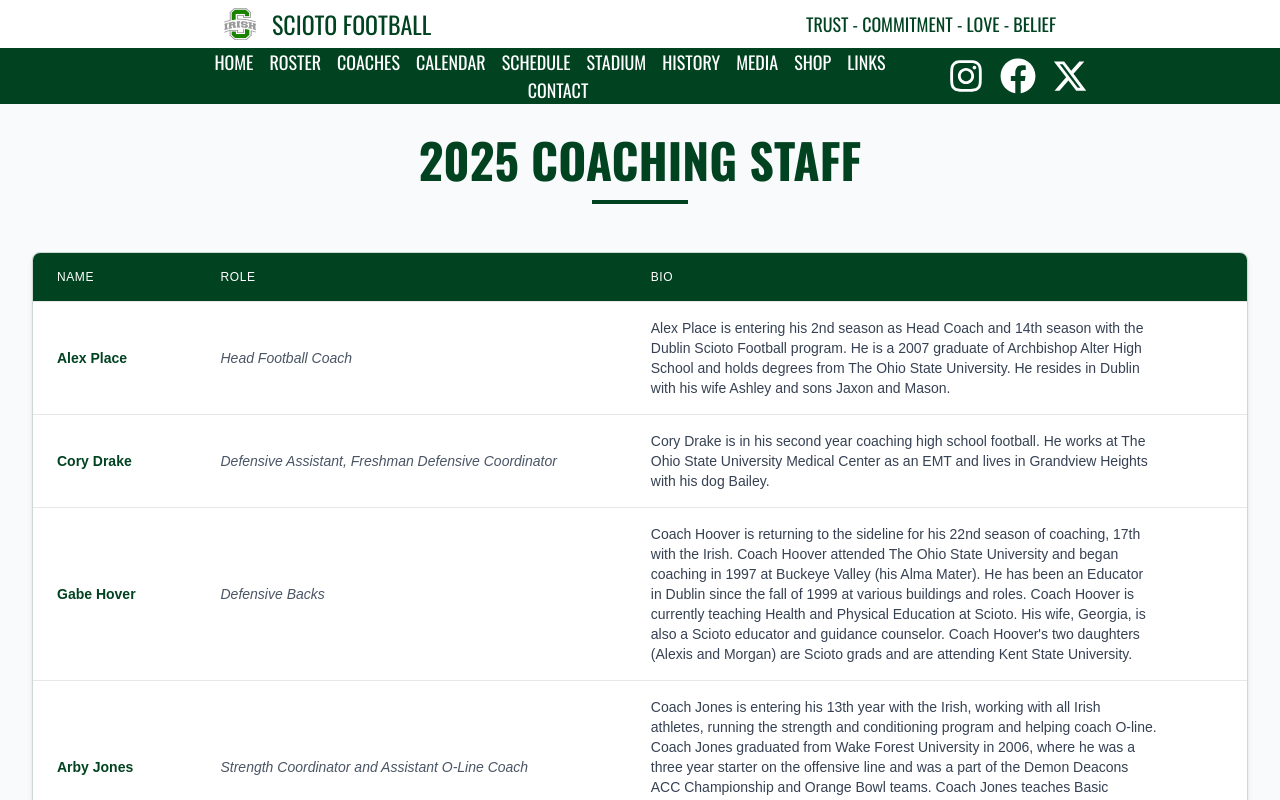
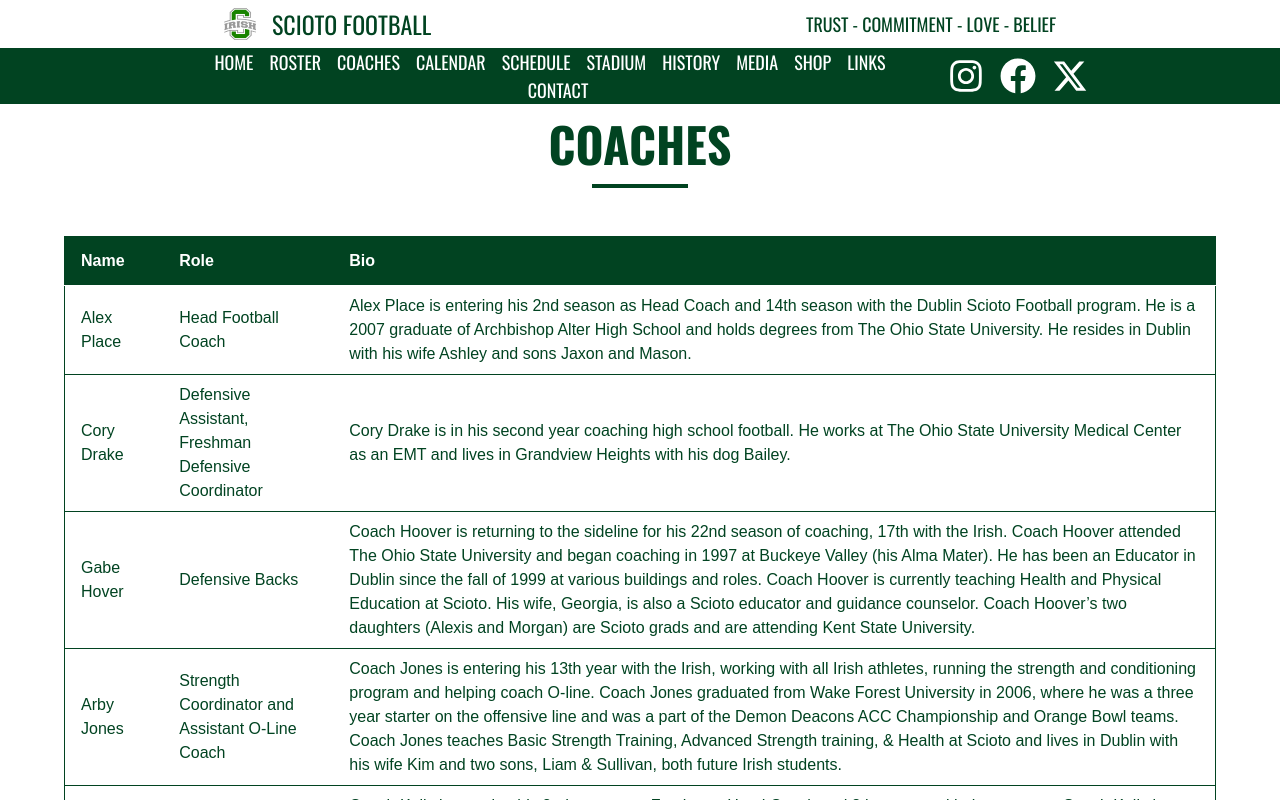
Before and after one commit to moham3dk/scioto-football-website, a Next.js app: page /coaches in a window 1280 px wide. Shown: the top 800 px of the page. Built offline with nearby package versions, Linux system fonts and the light colour scheme.

Commit message:
maintain consistent styling

```diff
--- a/app/coaches/page.tsx
+++ b/app/coaches/page.tsx
@@ -15,7 +15,7 @@ const Page = () => {
     {
       name: "Gabe Hover",
       role: "Defensive Backs",
-      bio: "Coach Hoover is returning to the sideline for his 22nd season of coaching, 17th with the Irish. Coach Hoover attended The Ohio State University and began coaching in 1997 at Buckeye Valley (his Alma Mater). He has been an Educator in Dublin since the fall of 1999 at various buildings and roles. Coach Hoover is currently teaching Health and Physical Education at Scioto. His wife, Georgia, is also a Scioto educator and guidance counselor. Coach Hoover's two daughters (Alexis and Morgan) are Scioto grads and are attending Kent State University.",
+      bio: "Coach Hoover is returning to the sideline for his 22nd season of coaching, 17th with the Irish. Coach Hoover attended The Ohio State University and began coaching in 1997 at Buckeye Valley (his Alma Mater). He has been an Educator in Dublin since the fall of 1999 at various buildings and roles. Coach Hoover is currently teaching Health and Physical Education at Scioto. His wife, Georgia, is also a Scioto educator and guidance counselor. Coach Hoover’s two daughters (Alexis and Morgan) are Scioto grads and are attending Kent State University.",
     },
     {
       name: "Arby Jones",
@@ -55,7 +55,7 @@ const Page = () => {
     {
       name: "Drew Stagg",
       role: "Offensive Skill Coordinator",
-      bio: "Coach Stagg is a graduate of Walsh University where he played both defensive and offensive line. This is his 16th year with the Irish and his tenth year as the receivers coach for Scioto. Previously, Drew was the Irish Head Freshman Coach. Coach Stagg teaches 8th grade History at Davis Middle School. Coach Stagg has a bachelor's degree in Education with a focus on integrated social studies. He also has his masters degree in curriculum and instruction, and a masters degree in educational leadership from Miami University. Coach Stagg resides in Powell with his wife Krista and their two sons Kaden and Koda Stagg.",
+      bio: "Coach Stagg is a graduate of Walsh University where he played both defensive and offensive line. This is his 16th year with the Irish and his tenth year as the receivers coach for Scioto. Previously, Drew was the Irish Head Freshman Coach. Coach Stagg teaches 8th grade History at Davis Middle School. Coach Stagg has a bachelor’s degree in Education with a focus on integrated social studies. He also has his masters degree in curriculum and instruction, and a masters degree in educational leadership from Miami University. Coach Stagg resides in Powell with his wife Krista and their two sons Kaden and Koda Stagg.",
     },
     {
       name: "Doug Tima",
@@ -65,7 +65,7 @@ const Page = () => {
     {
       name: "Jon Torski",
       role: "Linebackers and Defensive Coordinator",
-      bio: "Coach Torski is beginning his 17th year coaching. Coach Torski is a 2007 Dublin Scioto graduate where he played football and baseball. Coach Torski went on to earn a bachelor's degree from The Ohio State University in finance before returning to school to earn his teaching certification from Capital University in 2018. Coach Torski teaches mathematics at Thomas Worthington High School. Coach Torski and his wife Megan reside in Columbus along with their daughter Maeve.",
+      bio: "Coach Torski is beginning his 17th year coaching. Coach Torski is a 2007 Dublin Scioto graduate where he played football and baseball. Coach Torski went on to earn a bachelor’s degree from The Ohio State University in finance before returning to school to earn his teaching certification from Capital University in 2018. Coach Torski teaches mathematics at Thomas Worthington High School. Coach Torski and his wife Megan reside in Columbus along with their daughter Maeve.",
     },
     {
       name: "John Witt",
@@ -75,85 +75,149 @@ const Page = () => {
   ];
 
   return (
-    <div className="min-h-screen bg-gray-50 w-full py-8 px-4 sm:px-6 lg:px-8">
-      <div className="max-w-7xl mx-auto">
-        {/* Header Section */}
+    <div className="bg-white min-h-screen flex flex-col justify-center py-4 px-4 md:px-12">
       <div className="text-center mb-12">
         <h1 className="text-4xl md:text-5xl font-bold text-[#014321] mb-4 font-oswald">
-            2025 COACHING STAFF
+          COACHES
         </h1>
         <div className="w-24 h-1 bg-[#014321] mx-auto"></div>
       </div>
-
-        {/* Mobile Cards View */}
-        <div className="lg:hidden space-y-6">
+      <div className="overflow-x-auto max-w-6xl mx-auto mb-12">
+        <table className="min-w-full bg-white border border-[#014321]">
+          <thead>
+            <tr className="bg-[#014321] text-white">
+              <th className="py-3 px-4 border-b text-left">Name</th>
+              <th className="py-3 px-4 border-b text-left">Role</th>
+              <th className="py-3 px-4 border-b text-left">Bio</th>
+            </tr>
+          </thead>
+          <tbody>
             {coachingStaff.map((coach, index) => (
-            <div
-              key={index}
-              className="bg-white shadow-md overflow-hidden border border-[#014321] hover:shadow-lg transition-shadow"
-            >
-              <div className="p-6 font-oswald">
-                <div className="flex justify-between items-start">
-                  <div>
-                    <h3 className="text-xl text-[#014321]">
+              <tr key={index} className="hover:bg-gray-300 transition-colors">
+                <td className="py-2 px-4 border-b text-[#014321]">
                   {coach.name}
-                    </h3>
-                    <p className="text-sm text-gray-600 italic mt-1">
+                </td>
+                <td className="py-2 px-4 border-b text-[#014321]">
                   {coach.role}
-                    </p>
+                </td>
+                <td className="py-2 px-4 border-b text-[#014321]">
+                  {coach.bio}
+                </td>
+              </tr>
+            ))}
+          </tbody>
+        </table>
       </div>
     </div>
-                <p className="mt-4 text-gray-700">{coach.bio}</p>
+  );
+};
+
+export default Page;
+/*import React from "react";
+
+const Page = () => {
+  const coachingStaff = [
+    {
+      name: "Alex Place",
+      role: "Head Football Coach",
+      bio: "Alex Place is entering his 2nd season as Head Coach and 14th season with the Dublin Scioto Football program. He is a 2007 graduate of Archbishop Alter High School and holds degrees from The Ohio State University. He resides in Dublin with his wife Ashley and sons Jaxon and Mason.",
+    },
+    {
+      name: "Cory Drake",
+      role: "Defensive Assistant, Freshman Defensive Coordinator",
+      bio: "Cory Drake is in his second year coaching high school football. He works at The Ohio State University Medical Center as an EMT and lives in Grandview Heights with his dog Bailey.",
+    },
+    {
+      name: "Gabe Hover",
+      role: "Defensive Backs",
+      bio: "Coach Hoover is returning to the sideline for his 22nd season of coaching, 17th with the Irish. Coach Hoover attended The Ohio State University and began coaching in 1997 at Buckeye Valley (his Alma Mater). He has been an Educator in Dublin since the fall of 1999 at various buildings and roles. Coach Hoover is currently teaching Health and Physical Education at Scioto. His wife, Georgia, is also a Scioto educator and guidance counselor. Coach Hoover’s two daughters (Alexis and Morgan) are Scioto grads and are attending Kent State University.",
+    },
+    {
+      name: "Arby Jones",
+      role: "Strength Coordinator and Assistant O-Line Coach",
+      bio: "Coach Jones is entering his 13th year with the Irish, working with all Irish athletes, running the strength and conditioning program and helping coach O-line. Coach Jones graduated from Wake Forest University in 2006, where he was a three year starter on the offensive line and was a part of the Demon Deacons ACC Championship and Orange Bowl teams. Coach Jones teaches Basic Strength Training, Advanced Strength training, & Health at Scioto and lives in Dublin with his wife Kim and two sons, Liam & Sullivan, both future Irish students.",
+    },
+    {
+      name: "Aleck Kelley",
+      role: "Offensive Assistant and Freshman Head Coach",
+      bio: "Coach Kelly is entering his 2nd season as Freshmen Head Coach and 8th season with the program. Coach Kelly is a 2017 graduate from Dublin Scioto. Coach Kelly received his bachelor's degree in Special Education at Ohio Dominican University. Coach Kelly is going into his third year of teaching at Davis Middle School as an Intervention Specialist. Coach Kelly resides in Hilliard with his wife Nicole and dog Lucy.",
+    },
+    {
+      name: "Blake Moeller",
+      role: "Offensive Line and JV Head Coach",
+      bio: "Blake is starting his 10th year around the Scioto football program. Blake Graduated from Dublin Scioto in 2015. Blake graduated from Bowling Green State University in 2021 with a degree in Special Education. Blake is starting his second year as an Intervention Specialist at Dublin Scioto and is excited and grateful for his opportunity to continue to work with students at Dublin Scioto.",
+    },
+    {
+      name: "Dave Nosker",
+      role: "Defensive Assistant",
+      bio: "Coach Nosker will begin his 28th season with the Irish and 43rd season coaching football in Dublin. Dave is a graduate of The Ohio State University and received his Masters Degree in Education Administration from Ashland University. His wife George Ann retired from the Dublin City Schools in August after 33 years of service. Dave and George Ann reside in Dublin and have two children and 6 grandchildren. His son Michael has a daughter Mackenzie who will be a freshman at Ohio State University, a step son,Pierson and a baby on the way this fall, daughter Nichole and her husband Andy have three children, Carson, Madison, and Jackson.",
+    },
+    {
+      name: "Jason Reineck",
+      role: "Corners",
+      bio: "Jason Reineck is a 2009 grad of Dublin Scioto and a 2014 grad in middle childhood education from The Ohio State University. Coach Reineck was a three sport varsity athlete: football, basketball, track and field at Dublin Scioto. He was a member of the Ohio State track team and later became a valued member of the Buckeye Pistol team where he was a three time all-American and captain of their National Championship team in 2014. Coach Reineck works for Feazel Roofing and is also the proud owner of Same Shoes LLC, a business of shoe restoration/customization. He lives in Dublin with his wife Meghan and their two Mini-Australian Shepherds, Bodhi and Ruby.",
+    },
+    {
+      name: "Jason Rice",
+      role: "Offensive Coordinator and Quarterbacks",
+      bio: "Jason Rice is in his 13th season with the Irish. Coach Rice is a 2006 graduate of Dublin Scioto High School where he was a 3 year starter and key member of the 2003, 2004, and 2005 playoff teams. Coach Rice is a 2012 graduate of Bowling Green State University where he played football and majored in education. He is currently teaching social studies at Dublin Jerome and resides in Powell with his wife Lauryn and their three children: Declan, Harper, and Jack.",
+    },
+    {
+      name: "Drew Spencer",
+      role: "Offensive Skill",
+      bio: "Coach Spencer is in his 3rd season with the Irish. He is a Tiffin University graduate where he was a 4-year starter on the football team, all conference performer and Blackwatch Leadership Council member. Previously, Drew coached 10 seasons on both the collegiate and high school levels with stops at Capital University, Carnegie Mellon University, Ohio Dominican University and his alma mater Bellaire High School. Coach Spencer and his wife, Reanna, reside in Dublin with their two children Maverick and Landry.",
+    },
+    {
+      name: "Drew Stagg",
+      role: "Offensive Skill Coordinator",
+      bio: "Coach Stagg is a graduate of Walsh University where he played both defensive and offensive line. This is his 16th year with the Irish and his tenth year as the receivers coach for Scioto. Previously, Drew was the Irish Head Freshman Coach. Coach Stagg teaches 8th grade History at Davis Middle School. Coach Stagg has a bachelor’s degree in Education with a focus on integrated social studies. He also has his masters degree in curriculum and instruction, and a masters degree in educational leadership from Miami University. Coach Stagg resides in Powell with his wife Krista and their two sons Kaden and Koda Stagg.",
+    },
+    {
+      name: "Doug Tima",
+      role: "TE Coach",
+      bio: "Coach Doug Tima is in his 16th year with the Irish. Coach Tima graduated from Bucyrus High School in 2003. He received a BS in Physical Science and AYA Education from Otterbein University in 2007, where he was a four-year letterman, first team all OAC player, and a captain on the football team. In 2015 he received his Masters Degree in Educational Leadership from the University of Dayton. Coach Tima teaches Physics and Physical Science at Dublin Scioto High School. Coach Tima resides in Westerville with his wife Jessica.",
+    },
+    {
+      name: "Jon Torski",
+      role: "Linebackers and Defensive Coordinator",
+      bio: "Coach Torski is beginning his 17th year coaching. Coach Torski is a 2007 Dublin Scioto graduate where he played football and baseball. Coach Torski went on to earn a bachelor’s degree from The Ohio State University in finance before returning to school to earn his teaching certification from Capital University in 2018. Coach Torski teaches mathematics at Thomas Worthington High School. Coach Torski and his wife Megan reside in Columbus along with their daughter Maeve.",
+    },
+    {
+      name: "John Witt",
+      role: "Defensive Line",
+      bio: "Coach Witt is beginning year 21 at Scioto. He & his wife Kortney reside in Westerville with their four children Hannah, Zachary, Emma, & Gracie.",
+    },
+  ];
+
+  return (
+    <div className="min-h-screen bg-white w-full flex justify-center items-center p-4">
+      <div className="w-full max-w-6xl my-4 md:my-8">
+        <div className="text-center mb-6">
+          <h1 className="text-4xl md:text-5xl font-bold text-[#014321] mb-4 font-oswald">
+            COACHING STAFF
+          </h1>
+          <div className="w-24 h-1 bg-[#014321] mx-auto"></div>
         </div>
-            </div>
-          ))}
-        </div>
-
-        {/* Desktop Table View */}
-        <div className="hidden lg:block bg-white rounded-lg shadow-md overflow-hidden border border-[#014321]/20">
-          <table className="min-w-full divide-y divide-gray-200">
-            <thead className="bg-[#014321]">
-              <tr>
-                <th
-                  scope="col"
-                  className="px-6 py-4 text-left text-xs font-medium text-white uppercase tracking-wider"
-                >
-                  Name
-                </th>
-                <th
-                  scope="col"
-                  className="px-6 py-4 text-left text-xs font-medium text-white uppercase tracking-wider"
-                >
-                  Role
-                </th>
-                <th
-                  scope="col"
-                  className="px-6 py-4 text-left text-xs font-medium text-white uppercase tracking-wider"
-                >
-                  Bio
-                </th>
+        <div className="overflow-x-auto">
+          <table className="min-w-full bg-white border border-[#014321]">
+            <thead>
+              <tr className="bg-[#014321] text-white">
+                <th className="py-3 px-4 border-b text-left">Name</th>
+                <th className="py-3 px-4 border-b text-left">Role</th>
+                <th className="py-3 px-4 border-b text-left">Bio</th>
               </tr>
             </thead>
-            <tbody className="bg-white divide-y divide-gray-200">
+            <tbody>
               {coachingStaff.map((coach, index) => (
-                <tr
-                  key={index}
-                  className="hover:bg-gray-50 transition-colors"
-                >
-                  <td className="px-6 py-4 whitespace-nowrap">
-                    <div className="text-sm font-bold text-[#014321]">
+                <tr key={index} className="hover:bg-gray-300 transition-colors">
+                  <td className="py-2 px-4 border-b text-[#014321]">
                     {coach.name}
-                    </div>
                   </td>
-                  <td className="px-6 py-4 whitespace-nowrap">
-                    <div className="text-sm text-gray-600 italic">
+                  <td className="py-2 px-4 border-b text-[#014321]">
                     {coach.role}
-                    </div>
                   </td>
-                  <td className="px-6 py-4">
-                    <div className="text-sm text-gray-700 max-w-prose">
+                  <td className="py-2 px-4 border-b text-[#014321]">
                     {coach.bio}
-                    </div>
                   </td>
                 </tr>
               ))}
@@ -165,4 +229,4 @@ const Page = () => {
   );
 };
 
-export default Page;
+export default Page;*/
--- a/app/links/page.tsx
+++ b/app/links/page.tsx
@@ -78,7 +78,7 @@ const links = [
 
 const Page = () => {
   return (
-    <div className="min-h-screen bg-white px-4 py-8">
+    <div className="min-h-screen bg-white p-4">
       <div className="text-center mb-12">
           <h1 className="text-4xl md:text-5xl font-bold text-[#014321] mb-4 font-oswald">
             RESOURCES & LINKS
--- a/app/media/page.tsx
+++ b/app/media/page.tsx
@@ -36,7 +36,7 @@ const Page = () => {
   if (error) return <Error errorMessage={error} />;
 
   return (
-    <div className="min-h-screen bg-white px-4 py-8">
+    <div className="min-h-screen bg-white p-4">
       <div className="text-center mb-12">
           <h1 className="text-4xl md:text-5xl font-bold text-[#014321] mb-4 font-oswald">
             STORIED RIVALS HIGHLIGHTS
--- a/app/roster/page.tsx
+++ b/app/roster/page.tsx
@@ -37,7 +37,7 @@ const Page = () => {
 
   return (
     <div className="min-h-screen bg-white w-full flex justify-center items-center p-4">
-      <div className="w-full max-w-6xl my-4 md:my-8">
+      <div className="w-full max-w-6xl mb-4 md:mb-8">
         <div className="text-center mb-12">
           <h1 className="text-4xl md:text-5xl font-bold text-[#014321] mb-4 font-oswald">
             ROSTER
--- a/app/stadium/page.tsx
+++ b/app/stadium/page.tsx
@@ -57,7 +57,7 @@ const Page = () => {
 
   return (
     <div className="min-h-screen bg-white w-full flex justify-center items-center p-4">
-      <div className="w-full max-w-6xl my-4 md:my-8">
+      <div className="w-full max-w-6xl by-4 md:mb-8">
         <div className="text-center mb-12">
           <h1 className="text-4xl md:text-5xl font-bold text-[#014321] mb-4 font-oswald">
             STADIUM
```
Also changed, not shown: app/history/page.tsx (+8 -9 lines), app/schedule/page.tsx (+12 -10 lines). Lines whose indentation alone changed are shown as unchanged.
